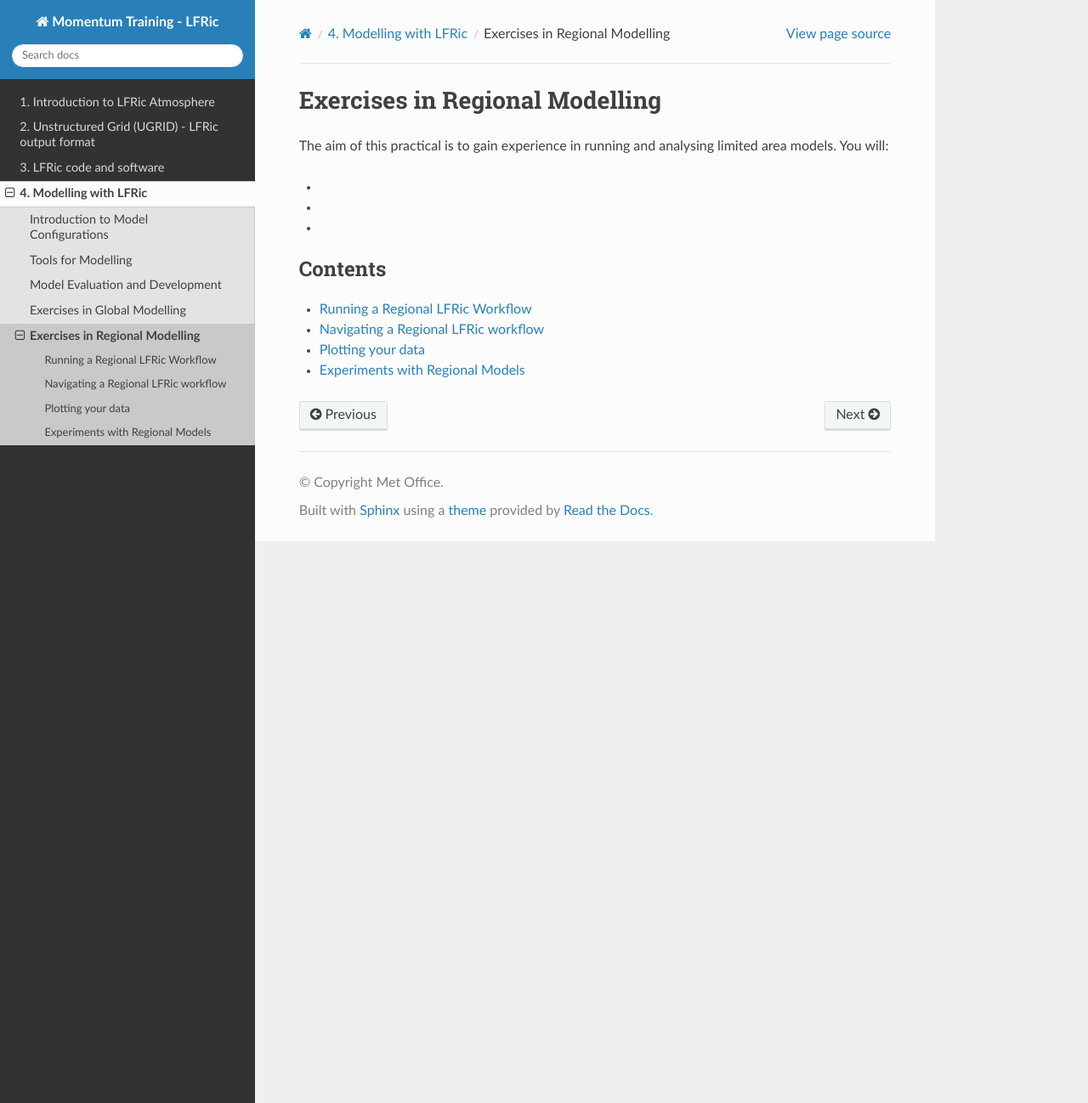
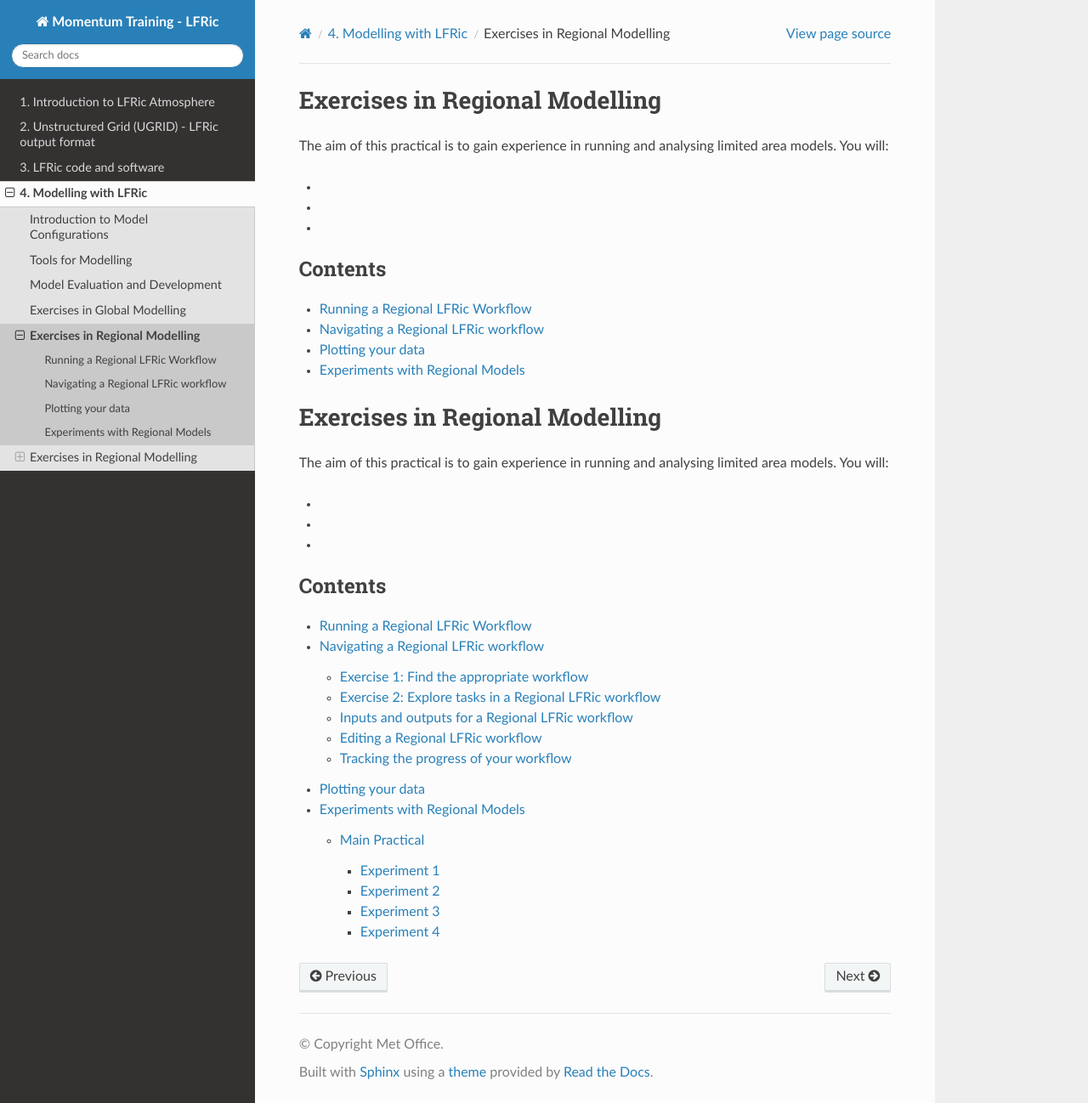
Before and after one commit to MetOffice/LFRic-Atmosphere-Training, a Sphinx documentation site: the page built from source/modelling/reg_practical_exercises/index.rst, in a window 1280 px wide and 1298 px high. Shown: the whole window at 85% size. Built offline with Sphinx 7.4.7 and the Read the Docs theme 3.1.0, drawn with Linux system fonts in a browser that asks for light colours.

```diff
--- a/source/modelling/introduction/core_models/core_models.rst
+++ b/source/modelling/introduction/core_models/core_models.rst
@@ -20,6 +20,8 @@
 
 *In the limited area model configurations... *
 
+*In the limited area model configurations... *
+
 .. admonition:: Fun fact!
 
    LFRic, pronounced "elfrick", was named after Lewis Fry Richardson, a pioneering British meteorologist who made significant contributions to the field of numerical weather prediction. His methods laid the groundwork for modern weather forecasting, and the name LFRic pays homage to his legacy in atmospheric science.
--- a/source/modelling/reg_practical_exercises/index.rst
+++ b/source/modelling/reg_practical_exercises/index.rst
@@ -17,3 +17,23 @@
    navigation/navigation.rst
    plotting/plotting.rst
    experiments/index.rst
+
+*****************************
+Exercises in Regional Modelling
+*****************************
+
+The aim of this practical is to gain experience in running and analysing limited area models. You will:
+
+* ....
+* ....
+* ....
+
+
+.. toctree::
+   :maxdepth: 3
+   :caption: Contents
+
+   running/running.rst
+   navigation/navigation.rst
+   plotting/plotting.rst
+   experiments/index.rst
```
Also changed, not shown: source/modelling/introduction/index.rst (line endings or trailing spaces).
